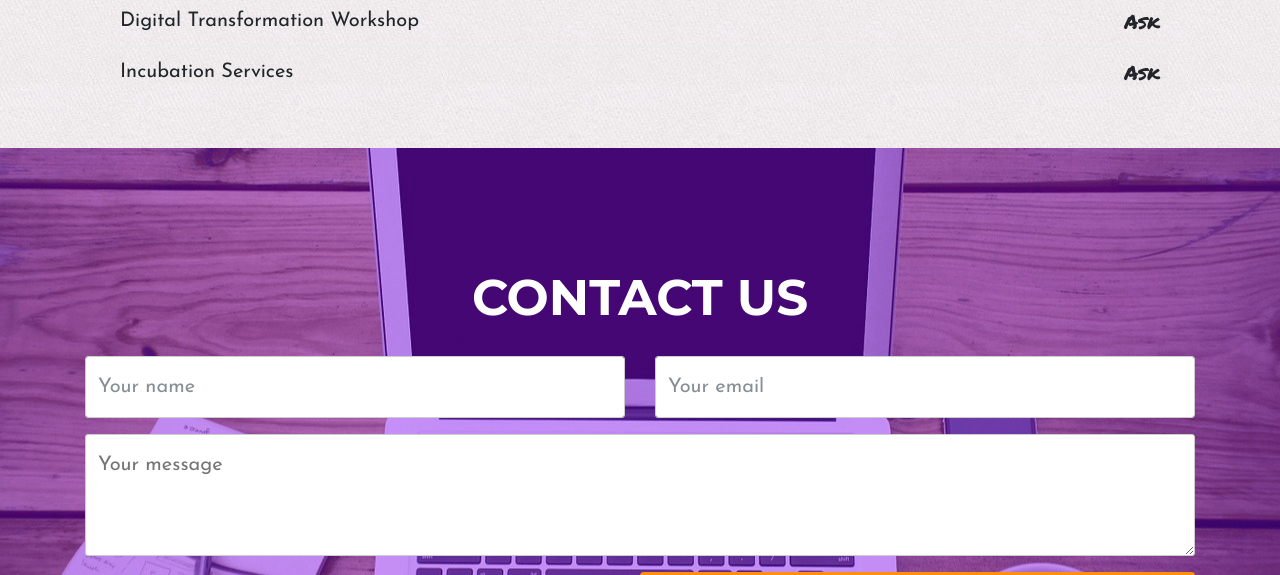
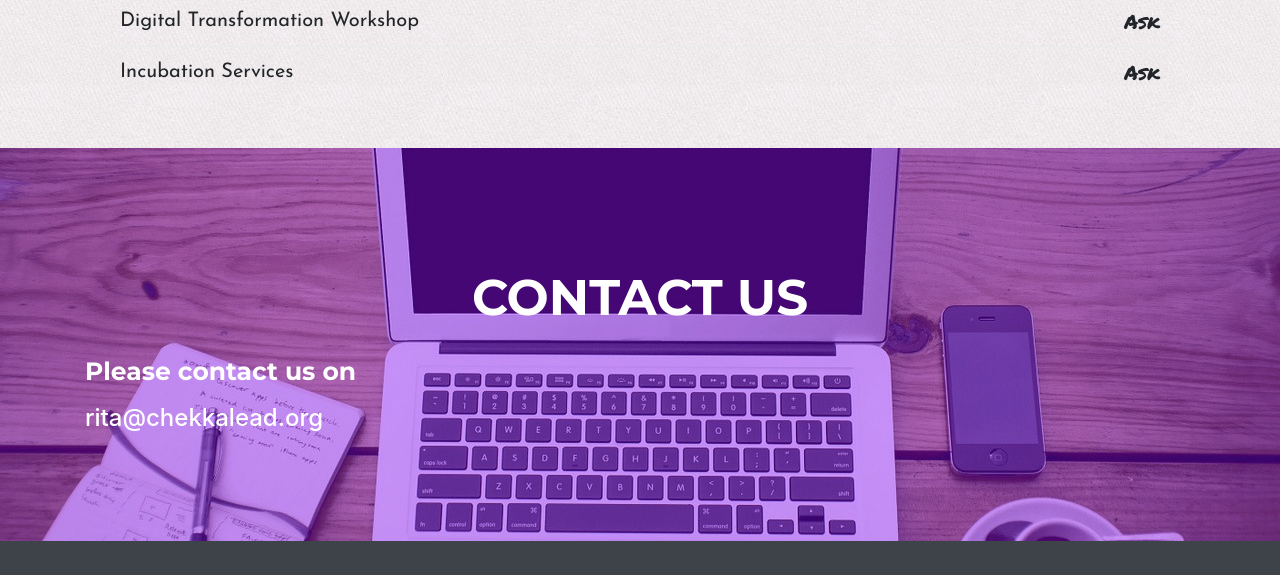
Before and after one commit to simonachkar/simonachkar.github.io, a plain HTML site: page index.html in a window 1280 px wide. Shown: the part 4269-4844 px from the top of the page. Drawn offline with nearby package versions, Linux system fonts and the light colour scheme; files that its build step writes are made by us from their sources.

Commit message:
Update Contact Us Section

```diff
--- a/index.html
+++ b/index.html
@@ -340,28 +340,8 @@
     <section id="contact">
         <h1>Contact Us</h1>
         <div class="container">
-            <form role="form">
-                <div class="row">
-                    <div class="col-sm-6">
-                        <div class="form-group">
-                            <input type="text" class="form-control input-lg" id="contact-name" placeholder="Your name">
-                        </div>
-                    </div>
-
-                    <div class="col-sm-6">
-                        <div class="form-group">
-                            <input type="text" class="form-control input-lg" id="contact-email" placeholder="Your email">
-                        </div>
-                    </div>
-
-                    <div class="col-sm-12">
-                        <div class="form-group">
-                            <textarea class="form-conrol input-lg" id="contact-words" placeholder="Your message" rows="3"></textarea>
-                        </div>
-                    </div>
-                </div>
-                <input type="submit" class="btn btn-primary text-uppercase" value="Get in touch &raquo;">
-            </form>
+            <h3>Please contact us on</h3>
+            <h4>rita@chekkalead.org</h4>
         </div>
     </section>
 
```
